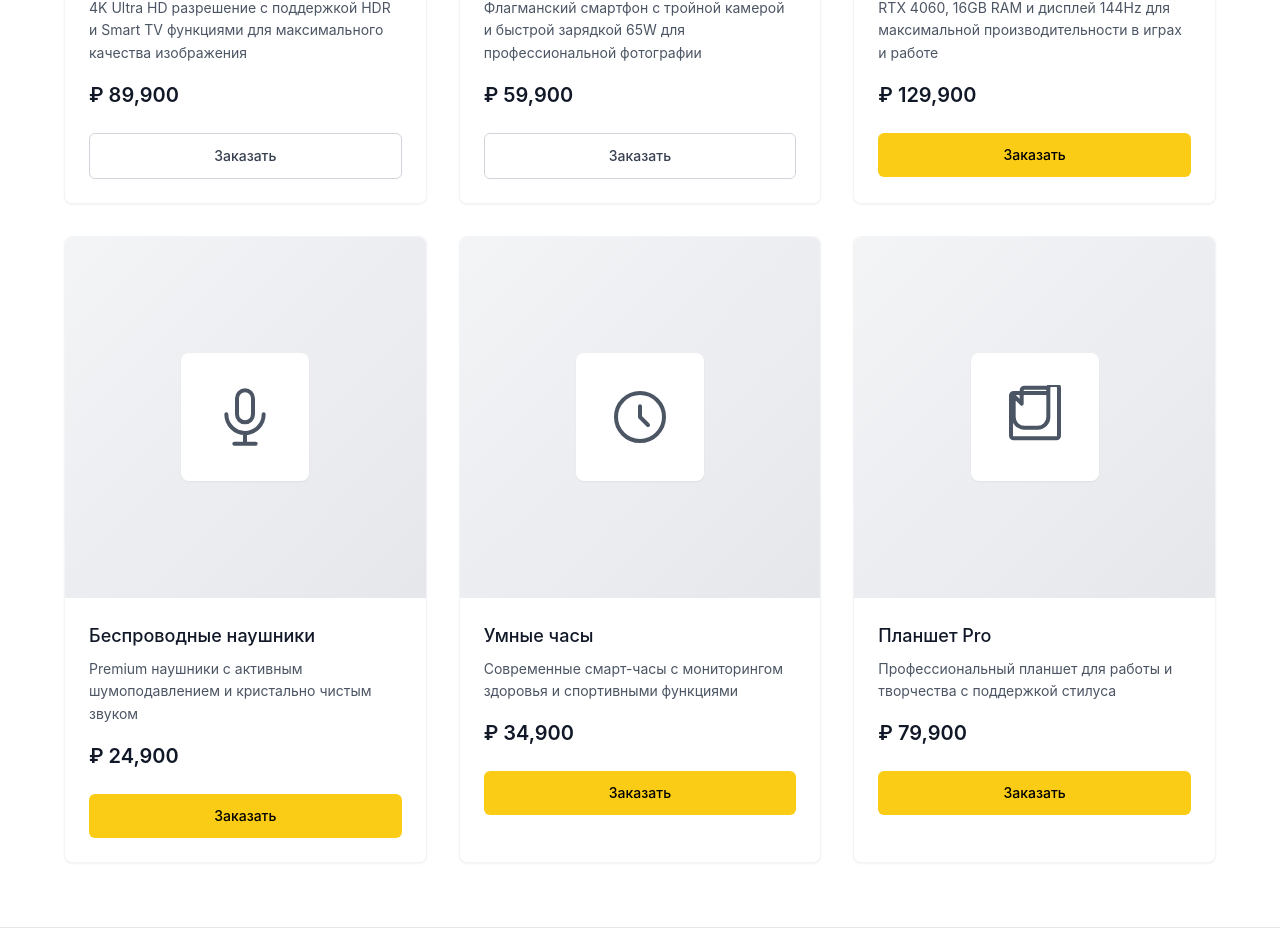
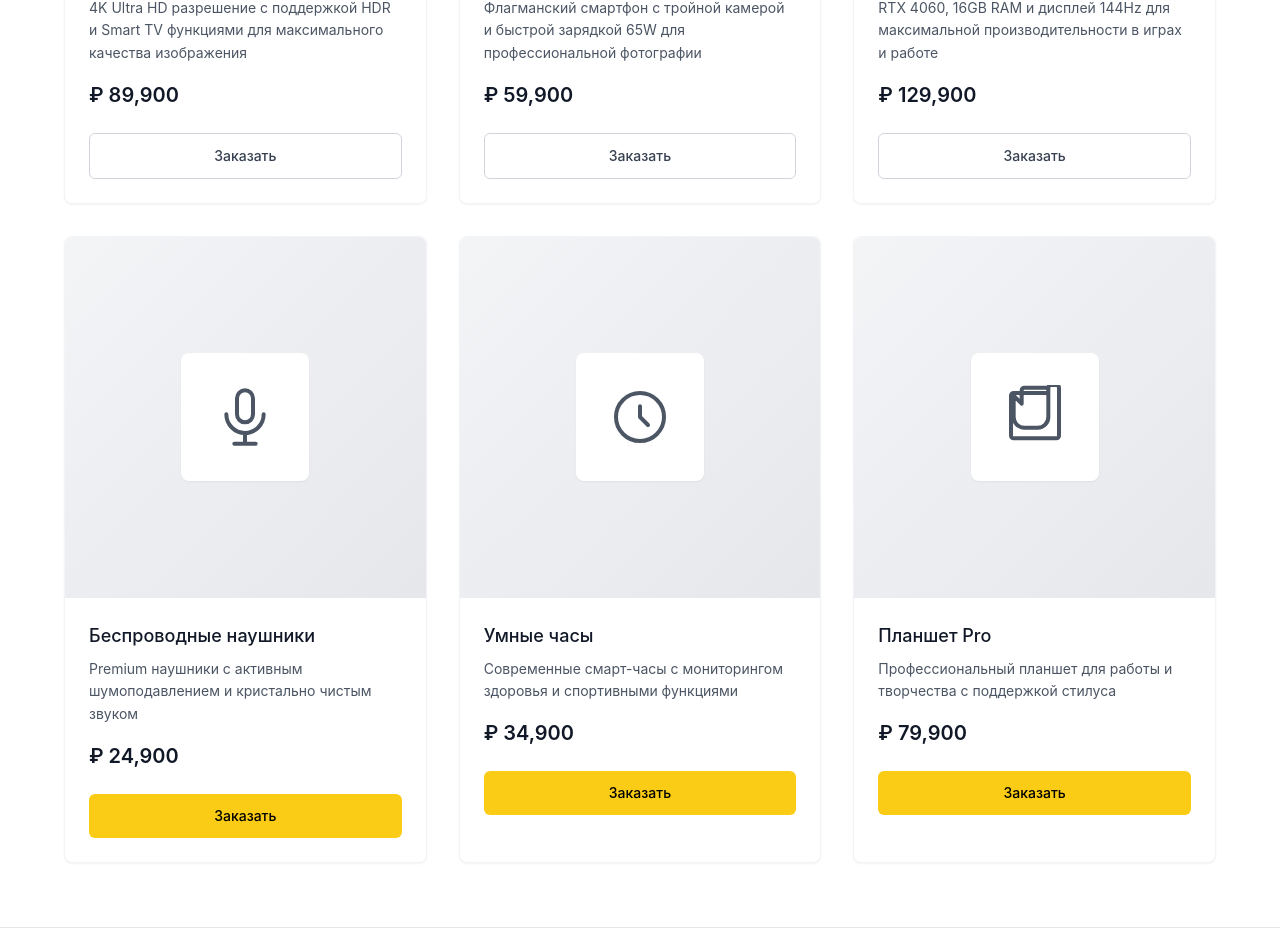
Before and after one commit to Said975-png/orzutech-jarvis, a Next.js app: page / in a window 1280 px wide. Shown: the part 1515-2445 px from the top of the page. Built offline with nearby package versions, Linux system fonts and the light colour scheme.

Commit message:
Изменить стиль третьей кнопки "Заказать" с желтого на оригинальный
cgen-fad0b0ba4f6d4c0e9ace544e5e83a6a3

```diff
--- a/app/page.tsx
+++ b/app/page.tsx
@@ -425,7 +425,7 @@ export default function Home() {
 
                   <button
                     onClick={() => addToCart(products[2])}
-                    className="w-full bg-yellow-400 text-black py-3 px-6 rounded-md text-sm font-medium hover:bg-yellow-500 transition-all duration-300"
+                    className="w-full border border-gray-300 text-gray-700 py-3 px-6 rounded-md text-sm font-medium hover:border-gray-900 hover:text-gray-900 transition-all duration-300 group-hover:border-gray-400"
                   >
                     Заказать
                   </button>
```
